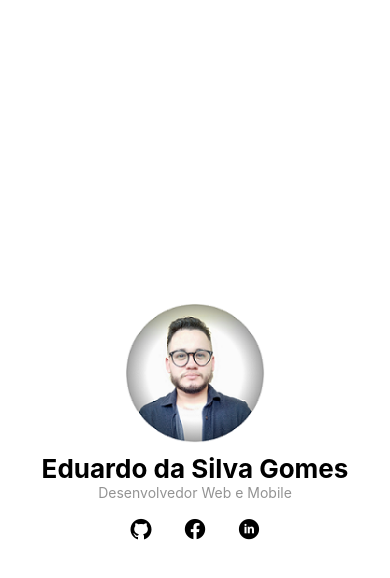
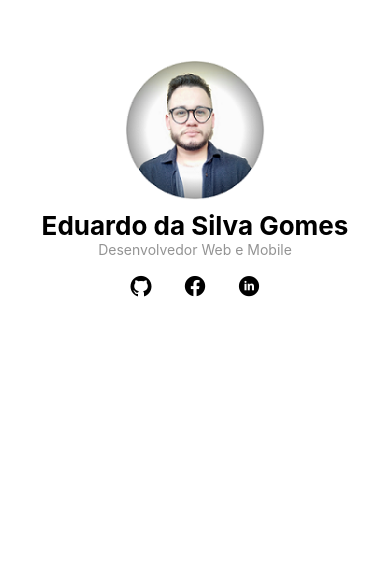
Before and after one commit to dududueedu/curriculoApp, a React Native app: screen / in a window 390 px wide. Shown: the top 578 px of the page. Built offline with nearby package versions, Linux system fonts and the light colour scheme.

Commit message:
add componentStyle

```diff
--- a/App.js
+++ b/App.js
@@ -1,18 +1,20 @@
 import React from 'react';
-import { StyleSheet, Text, View, Image } from 'react-native';
+import { Text, View, Image } from 'react-native';
 import { AntDesign } from '@expo/vector-icons';
 import { FontAwesome5 } from '@expo/vector-icons';
 import { Entypo } from '@expo/vector-icons';
 import pngFoto from './assets/img/perfil.png'
 
+import myStylo from './css/style'
+
 export default function App() {
   return (
-    <View style={styles.container}>
-      <View style={styles.containerPerfil}>
-        <Image style={styles.fotoPNG} source={pngFoto} />
-        <Text style={styles.name}>Eduardo da Silva Gomes</Text>
-        <Text style={styles.profissao}>Desenvolvedor Web e Mobile</Text>
-        <View style={styles.redeSociais}>
+    <View style={myStylo.container}>
+      <View style={myStylo.containerPerfil}>
+        <Image style={myStylo.fotoPNG} source={pngFoto} />
+        <Text style={myStylo.name}>Eduardo da Silva Gomes</Text>
+        <Text style={myStylo.profissao}>Desenvolvedor Web e Mobile</Text>
+        <View style={myStylo.redeSociais}>
           <AntDesign name="github" size={21} color="black" />
           <FontAwesome5 name="facebook" size={21} color="black" />
           <Entypo name="linkedin-with-circle" size={21} color="black" />
@@ -21,34 +23,3 @@ export default function App() {
     </View>
   );
 }
-
-const styles = StyleSheet.create({
-  container: {
-    flex: 1,
-    backgroundColor: '#fff'
-  },
-  containerPerfil: {
-    flex: 1,
-    alignItems: 'center',
-    justifyContent: 'center',
-  },
-  fotoPNG: {
-    height: 140,
-    width: 140
-  },
-  name: {
-    fontSize: 26,
-    fontWeight: 'bold',
-    marginTop: 10
-  },
-  profissao: {
-    color: '#939393',
-    marginBottom: 7
-  },
-  redeSociais: {
-    flexDirection: 'row',
-    width: '50%',
-    justifyContent: 'space-evenly',
-    marginTop: 10
-  }
-});
--- /dev/null
+++ b/css/style.jsx
@@ -0,0 +1,34 @@
+import { StyleSheet } from 'react-native';
+
+const styles = StyleSheet.create({
+    container: {
+        flex: 1,
+        backgroundColor: '#fff'
+    },
+    containerPerfil: {
+        alignItems: 'center',
+        justifyContent: 'center',
+        marginTop: 60
+    },
+    fotoPNG: {
+        height: 140,
+        width: 140
+    },
+    name: {
+        fontSize: 26,
+        fontWeight: 'bold',
+        marginTop: 10
+    },
+    profissao: {
+        color: '#939393',
+        marginBottom: 7
+    },
+    redeSociais: {
+        flexDirection: 'row',
+        width: '50%',
+        justifyContent: 'space-evenly',
+        marginTop: 10
+    }
+});
+
+export default styles
```
